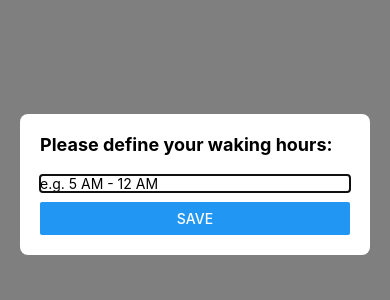
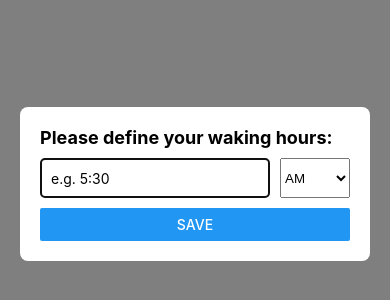
Before and after one commit to AmbrenHaleem/feelz-mood-tracker, a React Native app: screen /HomeScreen in a window 390 px wide. Shown: the part 238-538 px from the top of the page. Built offline with nearby package versions, Linux system fonts and the light colour scheme.

Commit message:
Issue #6 of Sprint 1 fixed
Fixed the issue of entering waking hours seen on sprint 1

```diff
--- a/package.json
+++ b/package.json
@@ -11,6 +11,7 @@
   "dependencies": {
     "@react-native-async-storage/async-storage": "^1.18.1",
     "@react-native-community/netinfo": "^9.3.10",
+    "@react-native-picker/picker": "^2.4.10",
     "@react-navigation/bottom-tabs": "^6.5.7",
     "@react-navigation/native-stack": "^6.9.12",
     "date-fns": "^2.30.0",
@@ -25,6 +26,7 @@
     "react-native-contacts": "^7.0.5",
     "react-native-dropdown-select-list": "^2.0.4",
     "react-native-permissions": "^3.8.0",
+    "react-native-picker": "^4.3.7",
     "uuid": "^9.0.0"
   },
   "devDependencies": {
--- a/src/components/screens/HomeScreen/DailogueScreen/WakingHoursDialog.js
+++ b/src/components/screens/HomeScreen/DailogueScreen/WakingHoursDialog.js
@@ -1,18 +1,25 @@
 import React, { useState } from 'react';
 import { Alert, View, Text, TextInput, Button, StyleSheet, Modal, Dimensions } from 'react-native';
-
-const WakingHoursDialog = ({ onSave }) => {
+import { Picker } from '@react-native-picker/picker';
+const WakingHoursDialog = ({ onSave, onCancel }) => {
 
   const [wakingHours, setWakingHours] = useState('');
+  const [selectedAmPm, setSelectedAmPm] = useState('AM');
 
   const handleSave = () => {
-    if (wakingHours.trim() === '') {
-      Alert.alert('Error', 'Please enter your waking hours');
+    if (!isValidTimeFormat(wakingHours)) {
+      Alert.alert('Invalid Input', 'Please enter waking hours in the format "1:00" to "12:59"');
       return;
     }
 
-    onSave(wakingHours);
+    onSave(wakingHours + ' ' + selectedAmPm);
   };
+
+  const isValidTimeFormat = (time) => {
+    const pattern = /^(0?[1-9]|1[0-2]):[0-5][0-9]$/;
+    return pattern.test(time);
+  };
+
 
   return (
     <View>
@@ -21,12 +28,24 @@ const WakingHoursDialog = ({ onSave }) => {
 
             <View style={styles.contentContainer}>
             <Text style={styles.title}>Please define your waking hours:</Text>
+            <View style={styles.timeInputContainer}>
             <TextInput
               value={wakingHours}
               onChangeText={setWakingHours}
-                placeholder="e.g. 5 AM - 12 AM"
-                style={{ marginTop: 10, marginBottom: 10 }}
+              placeholder="e.g. 5:30"
+              style={styles.input}
+              keyboardType="default"
+              maxLength={5}
             />
+            <Picker
+              selectedValue={selectedAmPm}
+              style={styles.picker}
+              onValueChange={(itemValue) => setSelectedAmPm(itemValue)}
+            >
+              <Picker.Item label="AM" value="AM" />
+              <Picker.Item label="PM" value="PM" />
+            </Picker>
+          </View>
             <Button style={styles.buttonContainer} title="Save" onPress={handleSave} />
             </View>
 
@@ -57,19 +76,24 @@ const styles = StyleSheet.create({
     fontWeight: 'bold',
     marginBottom: 10,
   },
+  timeInputContainer: {
+    flexDirection: 'row',
+    alignItems: 'center',
+    justifyContent: 'space-between', // Added to align TextInput and Picker horizontally
+    marginBottom: 10, // Added to give some space below the time input
+  },
   input: {
-      width: '100%',
+    flex: 1,
     height: 40,
+    marginRight: 10, // Added to create space between TextInput and Picker
     borderColor: '#cccccc',
     borderWidth: 1,
     borderRadius: 4,
     paddingLeft: 10,
-      marginBottom: 10,
   },
-    buttonContainer: {
-      flexDirection: 'row',
-      justifyContent: 'space-between',
-      marginTop: 20,
+  picker: {
+    width: 80,
+    height: 40,
   },
 });
 
```
Also changed, not shown: 1 other file (tests, documents, lock files or other folders). Lines whose indentation alone changed are shown as unchanged.
